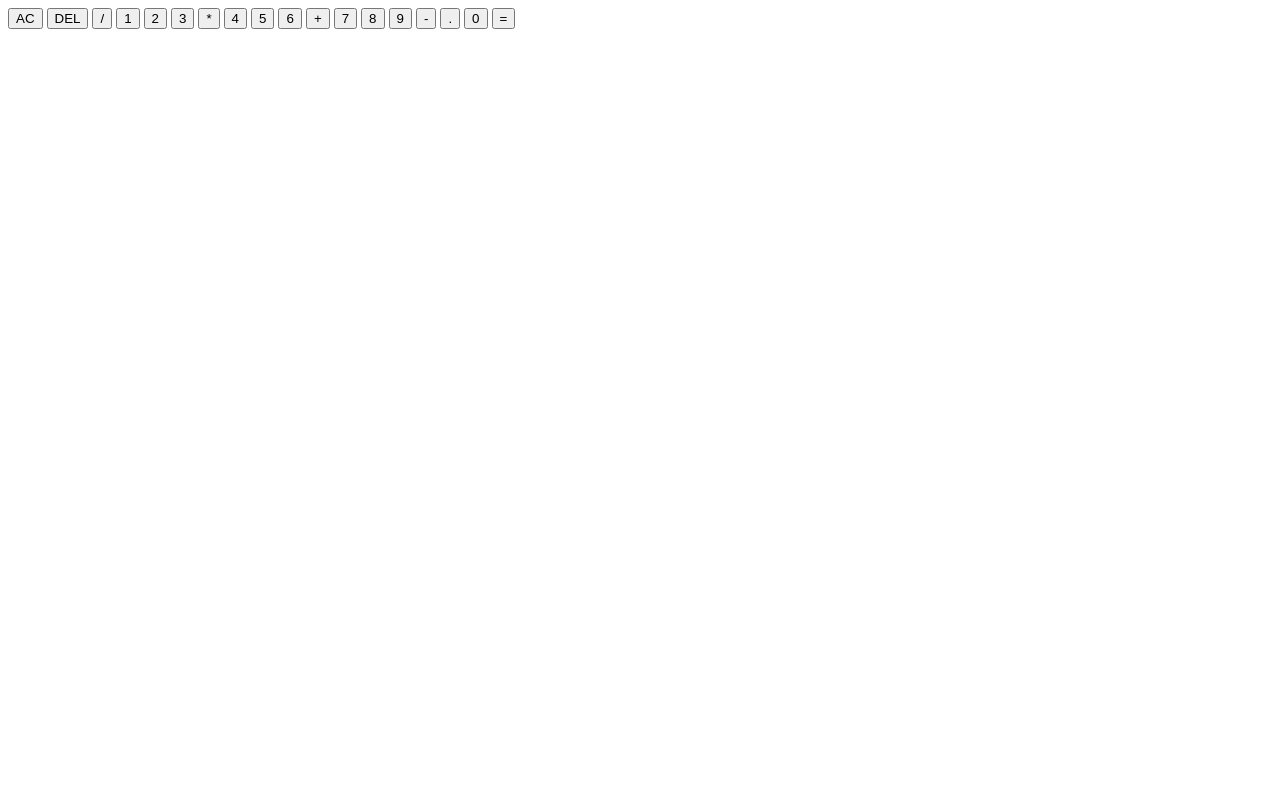
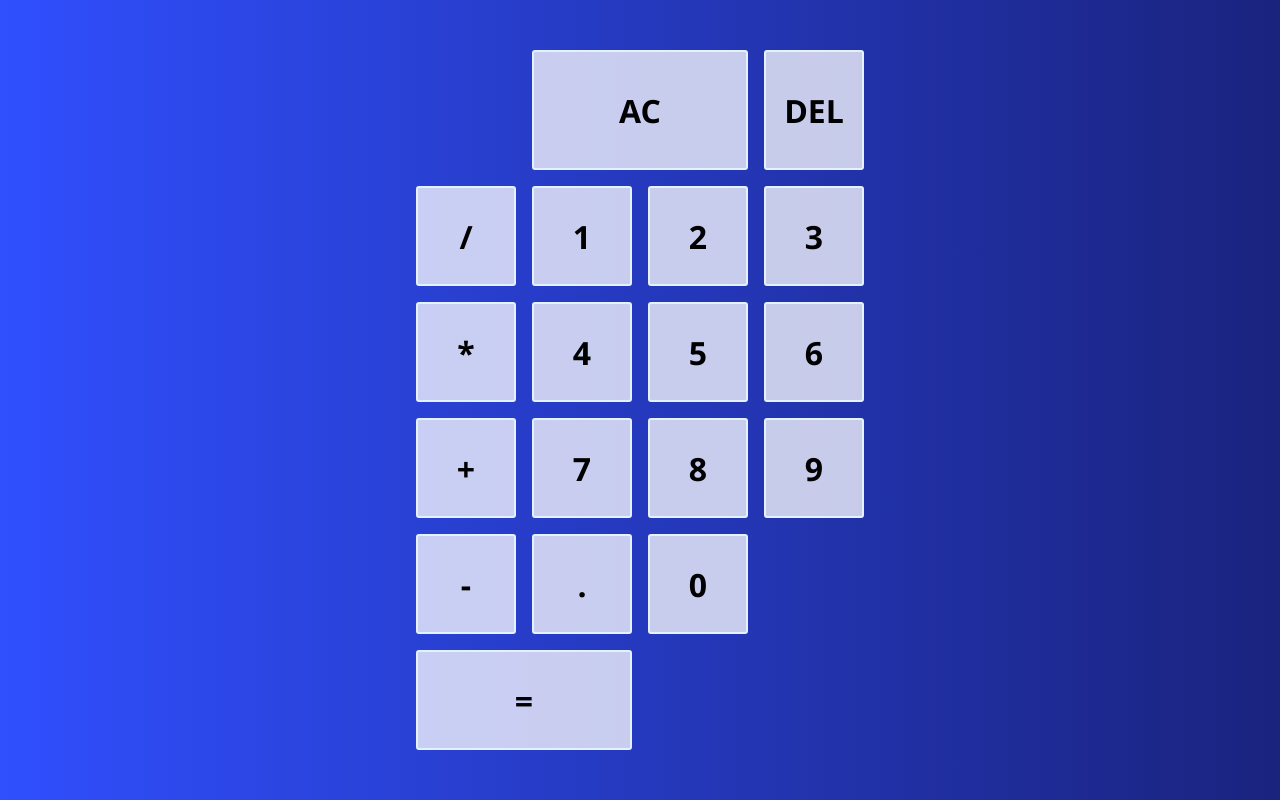
Before and after one commit to Squiddymabob/vanilla-js-calculator, a plain HTML site: page index.html in a window 1280 px wide. Drawn offline with Linux system fonts and the light colour scheme.

Commit message:
grid layout and button styles

```diff
--- a/index.html
+++ b/index.html
@@ -8,7 +8,7 @@
     <script src="script.js" defer></script>
   </head>
   <body>
-    <div class="calculator">
+    <div class="wrapper">
       <div class="output">
         <div class="previous-operand"></div>
         <div class="current-operand"></div>
--- a/styles.css
+++ b/styles.css
@@ -0,0 +1,40 @@
+*,
+*::before,
+*::after {
+  box-sizing: border-box;
+  font-family: "Segoe UI", Tahoma, Geneva, Verdana, sans-serif;
+  font-weight: 600;
+}
+
+body {
+  padding: 0;
+  margin: 0;
+  background: linear-gradient(to left, #1a237e, #304FFE);
+}
+
+.wrapper {
+  display: grid;
+  justify-content: center;
+  align-content: center;
+  min-height: 100vh;
+  grid-template-columns: repeat(4, 100px);
+  gap: 1rem;
+  grid-template-rows: minmax(120px, auto) repeat(5, 100px);
+}
+
+.wrapper > button {
+  cursor: pointer;
+  font-size: 2rem;
+  border: 2px solid #E3F2FD;
+  outline: none;
+  background-color: rgba(255, 255, 255, 0.75);
+  border-radius: 3px;
+}
+
+.wrapper > button:hover {
+  background-color: rgba(255, 255, 255, 0.9);
+}
+
+.span-two {
+  grid-column: span 2;
+}
```
